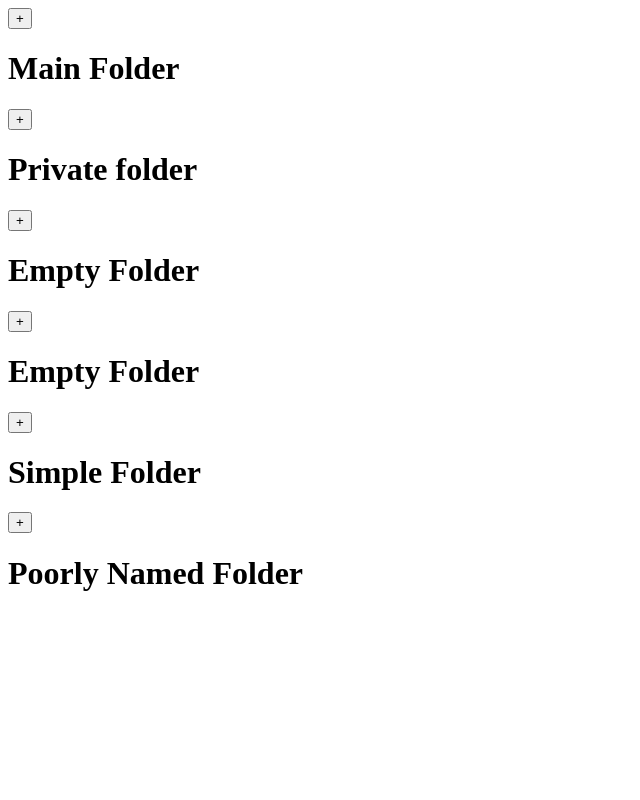
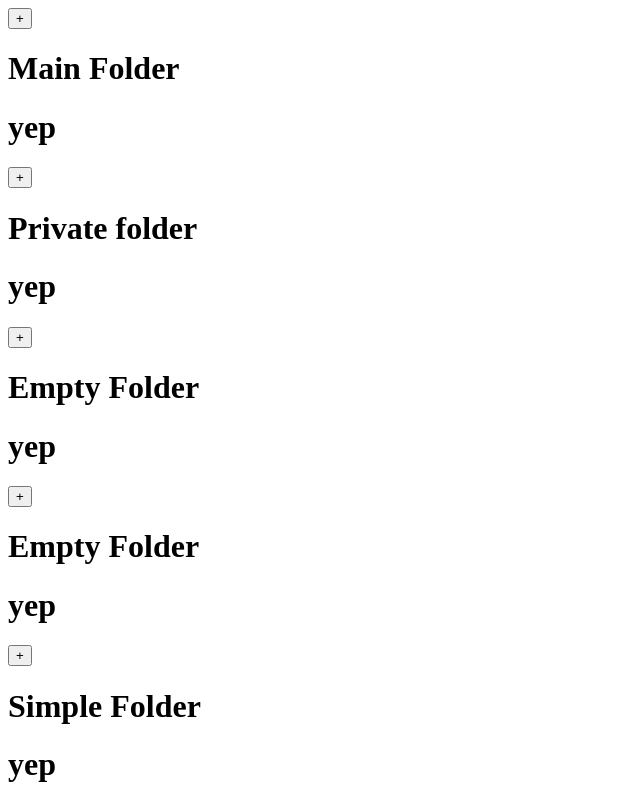
Before and after one commit to gbaik/EthosCodingProject, a React app: page / in a window 1280 px wide. Shown: the top 800 px of the page, without its empty margins (0-640 px from the left). Built offline with nearby package versions, Linux system fonts and the light colour scheme.

Commit message:
Add button toggle to minus when pressed

```diff
--- a/package.json
+++ b/package.json
@@ -4,7 +4,7 @@
   "description": "This exercise is to build a folder and file explorer (or a tree control). You must use ReactJS for this project. We recommend using https://github.com/facebookincubator/create-react-app to bootstrap your project, but you can set it up however you'd like.",
   "main": "index.js",
   "scripts": {
-    "start": "webpack --config=webpack.config.js -p -w"
+    "start": "webpack --config=webpack.config.js --display-error-details --watch"
   },
   "author": "",
   "license": "ISC",
--- a/src/components/Display.jsx
+++ b/src/components/Display.jsx
@@ -1,14 +1,44 @@
-import React from 'react';
+// const Display = ({fileData, toggleFolder, toggle, expandFolder, index})
+import React, { Component } from 'react';
 import ReactDOM from 'react-dom';
 
-const Display = ({fileData, expandFolder}) => {
-  return (
-    <div>
-      <button onClick={() => expandFolder(fileData)}>+</button>
-      <h1>{fileData.name}</h1>
-      {console.log(fileData.name)}
-    </div>
-  );
+class Display extends Component {
+  constructor(props) {
+    super(props);
+
+    this.state = {
+      toggle: true
+    }
+
+    this.toggleFolder = this.toggleFolder.bind(this);
+  }
+
+  toggleFolder() {
+    this.setState({
+      toggle: !this.state.toggle
+    })
+  }
+
+  render() {
+    return (
+      <div>
+        {this.state.toggle ?
+          <button onClick={() => {
+            this.props.expandFolder(this.props.fileData, this.props.index);
+            this.toggleFolder();
+          }}>+</button> :
+          <button onClick={() => {
+            this.toggleFolder();
+            // closeFolder();
+          }}>-</button>
+        }
+        <h1 onClick={this.props.expandFolder(this.props.fileData, this.props.index)}>{this.props.fileData.name}</h1>
+        <h1>yep</h1>
+        {console.log(this.state.toggle)}
+      </div>
+    );
+  };
 }
 
+
 export default Display;
--- a/src/components/File.jsx
+++ b/src/components/File.jsx
@@ -5,41 +5,42 @@ import Display from './Display.jsx'
 class File extends Component {
   constructor(props) {
     super(props);
-    console.log(props.fileData);
-    this.state = {
-      fileData: props.fileData
-    }
+
+    this.fileData = [props.fileData.children];
 
     this.expandFolder = this.expandFolder.bind(this);
   }
 
-  expandFolder(el) {
-    console.log(el);
-    this.setState({
-      fileData: el
-    })
+  expandFolder(fileData, index) {
+    // var nestedFolder = document.getElementById(index);
+    // if (fileData.children) {
+    //   fileData.children.forEach(child => {
+    //     nestedFolder.innerHTML += (`${<Display />}`);
+    //     console.log(child);
+    //     this.fileData.push(child);
+    //   })
+    // }
+    console.log(this.fileData);
   }
+
 
   render() {
     return (
-      <div>
-        {this.state.fileData.children ? this.state.fileData.children.map(file => {
-          if (file.children && this.state.expand) {
-            return(file.children.map(child =>
-              <div>
-                <Display fileData={file} />
-                <Display fileData={child} />
-                <File fileData={child}/>
-              </div>
-            ))
-          } else {
-            return (
-              <div>
-                <Display fileData={file} expandFolder={this.expandFolder}/>
-              </div>
-            )
-          }
-        }) : <div></div>}
+      <div >
+        {this.props.fileData.children.map((file, index) => {
+          return (
+            <div id={index}>
+              <Display
+                fileData={file}
+                expandFolder={this.expandFolder}
+                index={index} key={index}
+              />
+            </div>
+          )
+        })}
+        {this.fileData.map((file) => {
+          console.log(file);
+        })}
       </div>
     );
   };
```
